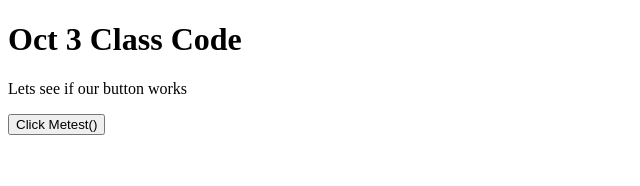
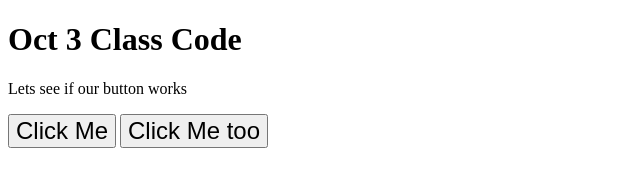
Before and after one commit to Sevcav/OCT3-CIS-133JS, a plain HTML site: page index.html in a window 1280 px wide. Shown: the whole page, without its empty margins (0-640 px from the left). Drawn offline with Linux system fonts and the light colour scheme.

Commit message:
Added CSS Style

```diff
--- /dev/null
+++ b/Styles/main.css
@@ -0,0 +1,4 @@
+/* Set Font size for button attribute */
+button {
+    font-size: 24px;
+}
--- a/index.html
+++ b/index.html
@@ -2,18 +2,27 @@
 <html>
     <head>
         <title>OCT 3 Class Code</title>
+
+        <!--set link to script file -->
         <script src ="Scripts/main.js"></script>
+
+        <!--href sets lin to style within style folder -->
+        <link rel="stylesheet" type="text/css" href="Styles/main.css">
+
     </head>
 <body>
 
 <h1>Oct 3 Class Code</h1>
 <p>Lets see if our button works</p>
-<button>Click Metest()</button>
+<!--Webpage button -->
+<button onclick="test();">Click Me</button>
+<button onclick="test();">Click Me too</button>
+
 <script>
     let x;
     x = test;
-    x();
-    test();
+    // x(); Now using the button
+    // test(); Now using the button
 
 </script>
 
```
